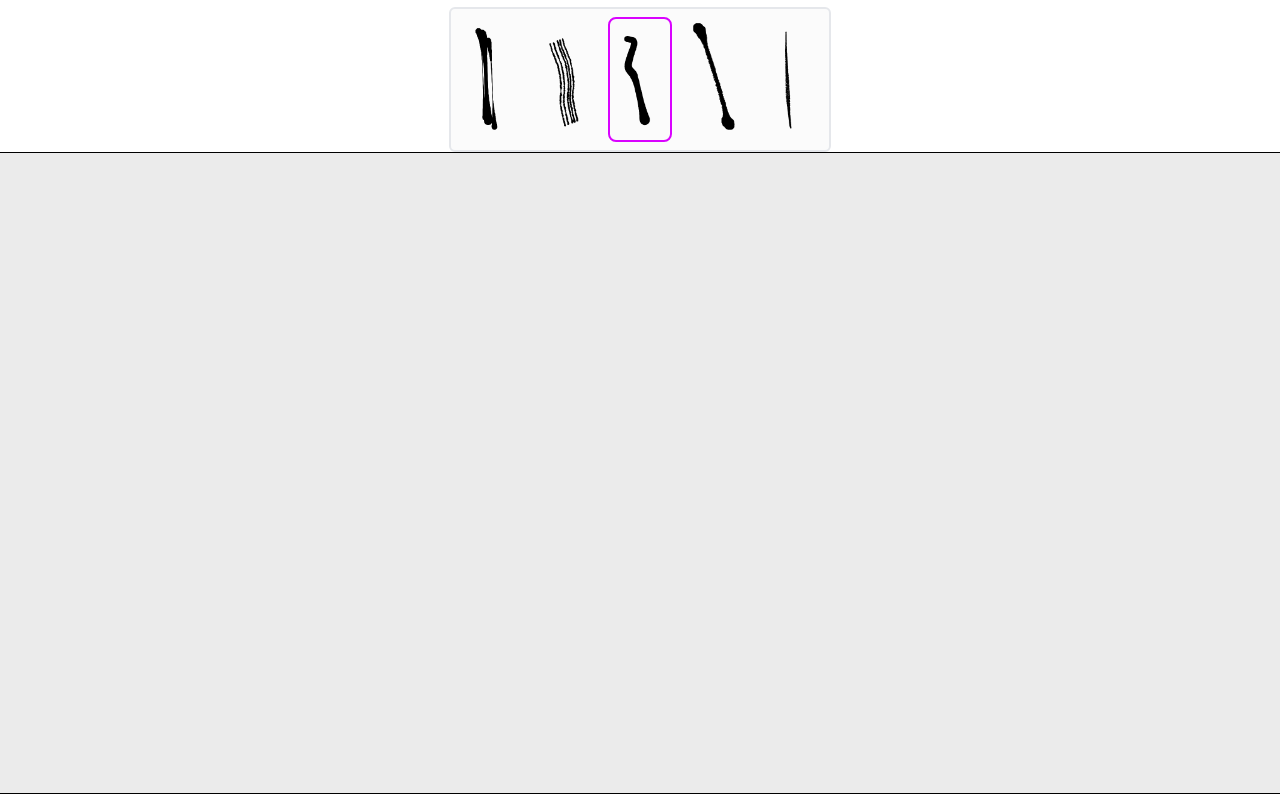
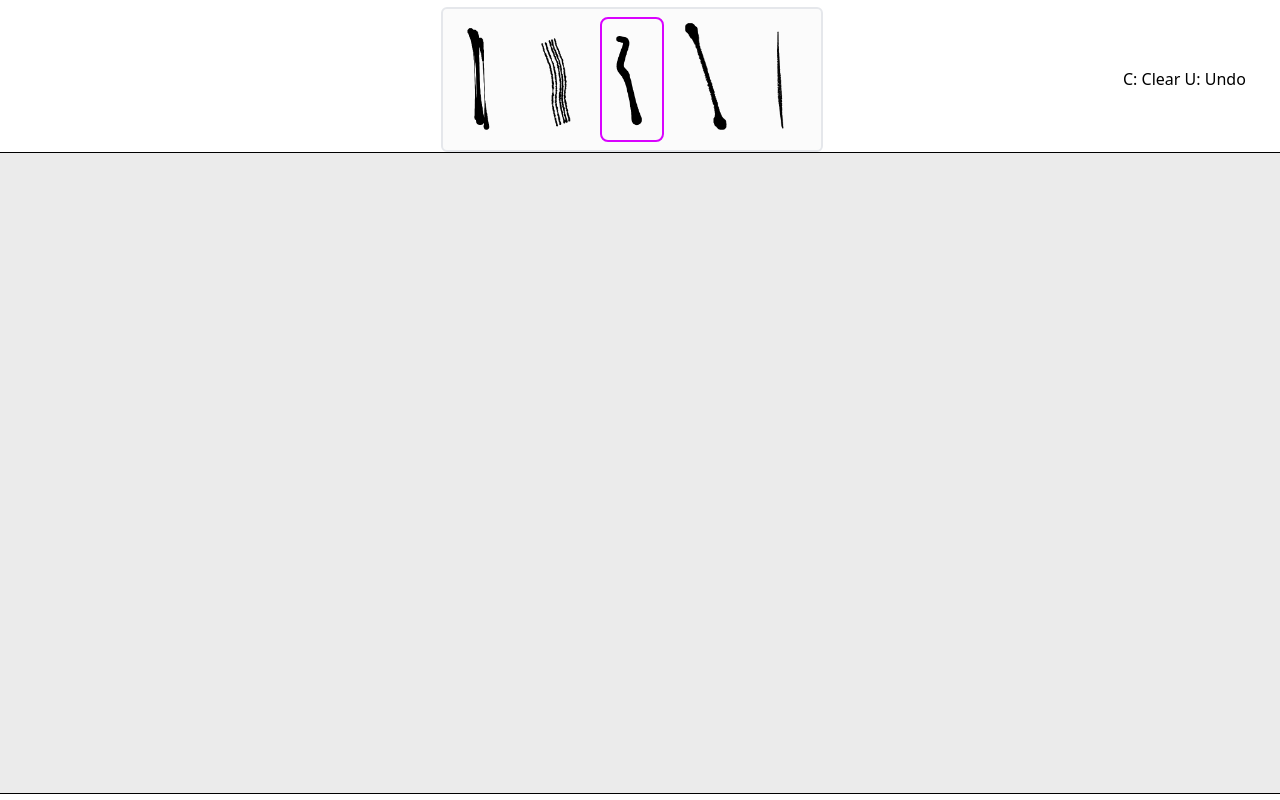
Before and after one commit to fractal-bootcamp/briansmiley.react-canvas-sandboxing, a React (Vite) app: page / in a window 1280 px wide. Built offline with nearby package versions, Linux system fonts and the light colour scheme.

Commit message:
adds controls indicator

```diff
--- a/src/App.tsx
+++ b/src/App.tsx
@@ -1,6 +1,6 @@
 import { useState } from "react";
 import CalligraphyBrushSelector from "./components/BrushSelector";
-import CalligraphyCanvas, {
+import MultiBrushCanvas, {
   CalligraphyCanvasProps
 } from "./components/MultiBrushCanvas";
 
@@ -17,11 +17,17 @@ function App() {
   return (
     <>
       <div className="flex flex-col justify-center items-center">
-        <CalligraphyBrushSelector
-          currentBrush={currentBrush}
-          setCurrentBrush={setCurrentBrush}
-        />
-        <CalligraphyCanvas {...calligraphyCanvasProps} />
+        <div className="flex justify-between w-full items-center">
+          <div className="w-[150px]"> </div>
+          <div className="w-fit">
+            <CalligraphyBrushSelector
+              currentBrush={currentBrush}
+              setCurrentBrush={setCurrentBrush}
+            />
+          </div>
+          <div className="w-[150px] m-2">C: Clear U: Undo</div>
+        </div>
+        <MultiBrushCanvas {...calligraphyCanvasProps} />
         {/* <KonvaCanvas/> */}
       </div>
     </>
```
